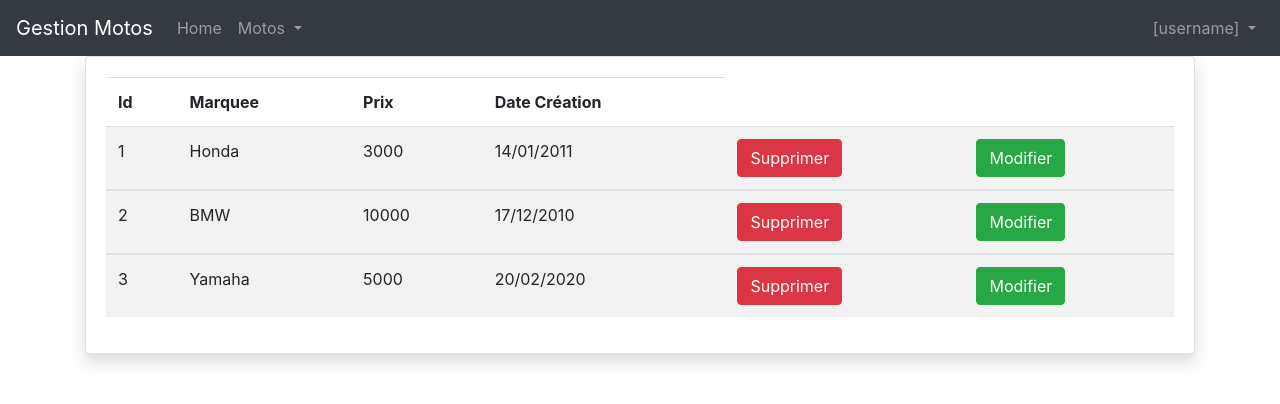
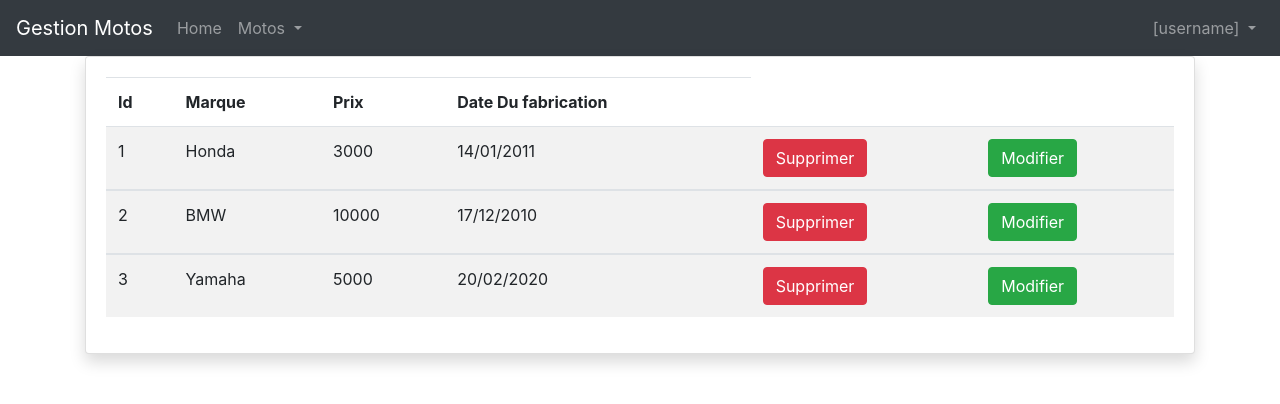
Before and after one commit to ahmed77-11/mini-projet-angular, an Angular app: page /motos in a window 1280 px wide. Shown: the top 404 px of the page. Built offline with nearby package versions, Linux system fonts and the light colour scheme.

Commit message:
first commit

```diff
--- a/src/app/add-moto/add-moto.component.html
+++ b/src/app/add-moto/add-moto.component.html
@@ -31,7 +31,7 @@
       />
     </div>
     <div class="col-sm-4 col-md-4 col-lg-4">
-      <label>Date création</label>
+      <label>Date Du fabrication</label>
       <input
         type="date"
         [(ngModel)]="newMoto.dateCreation"
--- a/src/app/motos/motos.component.html
+++ b/src/app/motos/motos.component.html
@@ -4,9 +4,9 @@
       <table class="table table-striped">
         <tr>
           <th>Id</th>
-          <th>Marquee</th>
+          <th>Marque</th>
           <th>Prix</th>
-          <th>Date Création</th>
+          <th>Date Du fabrication</th>
         </tr>
         <tbody *ngFor="let moto of motos">
           <tr>
--- a/src/app/update-moto/update-moto.component.html
+++ b/src/app/update-moto/update-moto.component.html
@@ -32,7 +32,7 @@
       />
     </div>
     <div class="col-sm-4 col-md-4 col-lg-4">
-      <label>Date création</label>
+      <label>Date du fabrication</label>
       <input
         type="date"
         [ngModel]="currentMoto.dateCreation | date : 'yyyy-MM-dd'"
```
